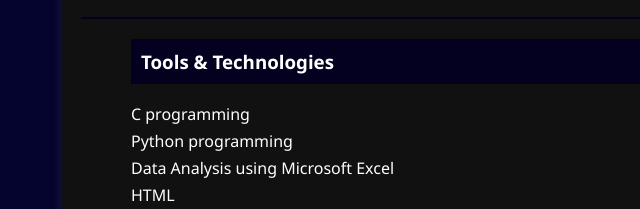
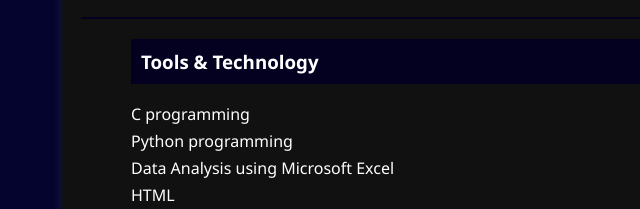
Before and after one commit to DivyaMusahib/Divya-s-Portfolio, a plain HTML site: page index.html in a window 1280 px wide. Shown: the part 494-703 px from the top of the page, 159-799 px from the left. Drawn offline with Linux system fonts and the light colour scheme.

Commit message:
little change

```diff
--- a/index.html
+++ b/index.html
@@ -25,7 +25,7 @@
         <hr>
 
         <section>
-            <h3>Tools & Technologies</h3>
+            <h3>Tools & Technology</h3>
             <ul>
                 <li>C programming</li>
                 <li>Python programming</li>
```
